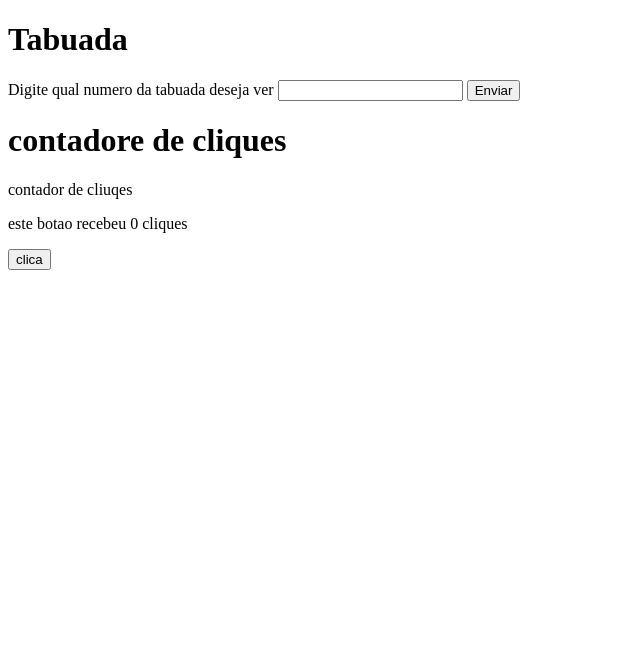
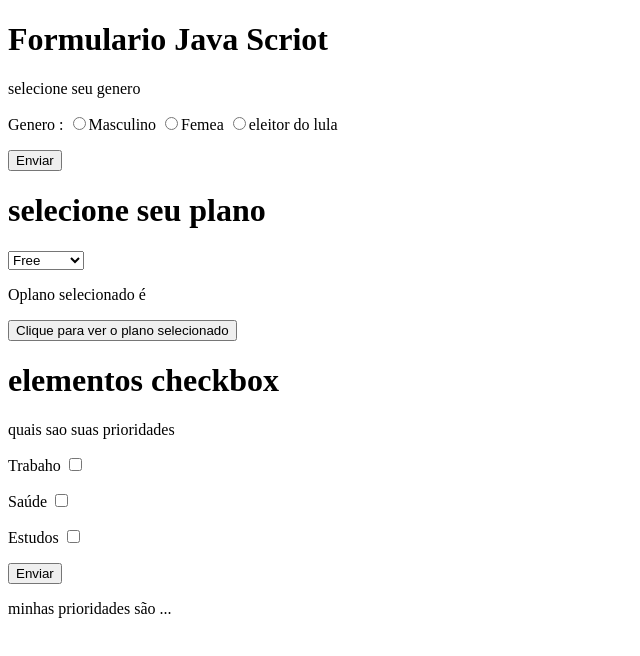
Before and after one commit to danifrancap/Curriculum, a plain HTML site: page index.html in a window 1280 px wide. Shown: the whole page, without its empty margins (0-640 px from the left). Drawn offline with Linux system fonts and the light colour scheme.

Commit message:
testes JS aula dia 12/04
apenas estudo !!

```diff
--- /dev/null
+++ b/aula72.js
@@ -0,0 +1,23 @@
+function getRadio(){
+    let elemento = document.getElementsByName("gender");
+    for(let i=0; elemento.length; i ++){
+        if(elemento[i].checked){
+            document.getElementById("radioResult").innerHTML = `O genero selecionado é  ${elemento[i].value}`;
+        }
+    }
+}
+function getOption(){
+    let selectElement = document.querySelector("#select1");
+    let text = selectElement.value;
+    document.querySelector(".output").textContent = text;
+}
+
+
+function getCheckBox(){
+    let checkboxes = document.querySelectorAll('input[type = checkbox]:checked');
+    let text = "";
+    for(let i =0; i< checkboxes.length; i++){
+        text = text +","+ checkboxes[i].value;
+    }
+    document.getElementById("pri").innerHTML = text;
+}
--- a/index.html
+++ b/index.html
@@ -4,25 +4,53 @@
     <meta charset="UTF-8">
     <meta http-equiv="X-UA-Compatible" content="IE=edge">
     <meta name="viewport" content="width=device-width, initial-scale=1.0">
-    <script src="atividade.js"></script>
-    <title>Tabuada</title>
+    <script src="aula72.js"></script>
+    <title>Document</title>
 </head>
 <body>
-    <div><h1>Tabuada</h1></div>
     <div>
-<label for="numero">Digite qual numero da tabuada deseja ver</label>
-
-    <input type="number" id="numero">
-    <button onclick="tabuada()">Enviar</button>
-</div>
-    <div id="result"></div>
-
-
-    <div><h1>contadore de cliques </h1>contador de cliuqes</div>
-    <p>
-        este botao recebeu <span id="cliques">0</span>
-        cliques
-    </p>
-    <button onclick="contador()">clica</button>
+        <div>
+            <h1>Formulario Java Scriot</h1>
+            <p>selecione seu genero</p>
+            <p>
+                Genero :
+                <input type="radio" name="gender" value="Masculino">Masculino
+                <input type="radio" name="gender" value="Feminino">Femea
+                <input type="radio" name="gender" value="Burro">eleitor do lula
+            </p>
+            <button onclick="getRadio()">Enviar</button>
+            <div id="radioResult"></div>
+        </div>
+        <h1>selecione seu plano</h1>
+        <select id="select1">
+            <option value="Free">Free</option>
+            <option value="Basic">Basic</option>
+            <option value="Preminun">Premium</option>
+        </select>
+        <p>Oplano selecionado é
+            <span class="output"></span>
+        </p>
+        <button onclick="getOption()">Clique para ver o plano selecionado</button>
+    </div>
+    <div>
+        <h1>elementos checkbox</h1>
+        <p>quais sao suas prioridades</p>
+        <p>
+            Trabaho
+            <input type="checkbox" value="Trabaho">
+        </p>
+        <p>
+            Saúde
+            <input type="checkbox" value="Saude">
+        </p>
+        <p>
+            Estudos
+            <input type="checkbox" value="Estudos">
+        </p>
+        <button onclick="getCheckBox()">Enviar</button>
+        <p>minhas prioridades são
+            <span id="pri">...</span>
+        </p>
+    </div>
 </body>
 </html>
```
